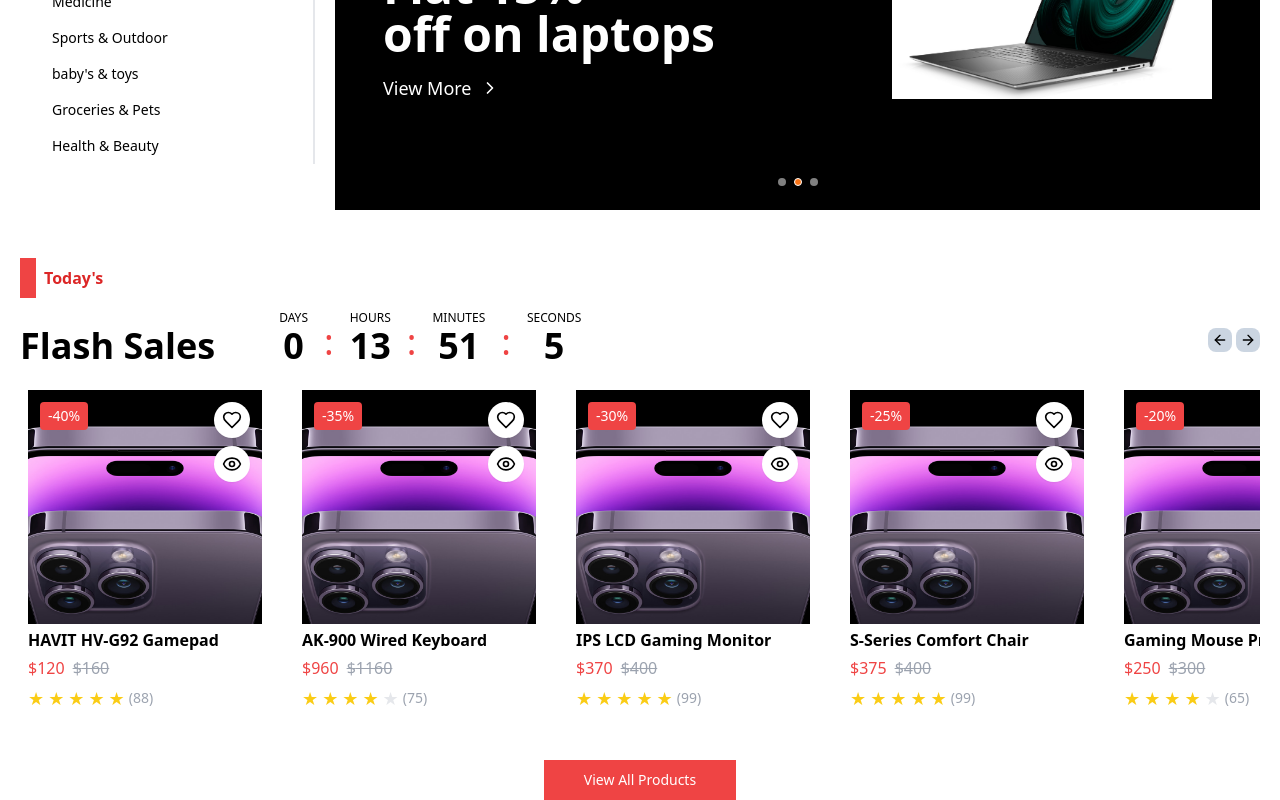
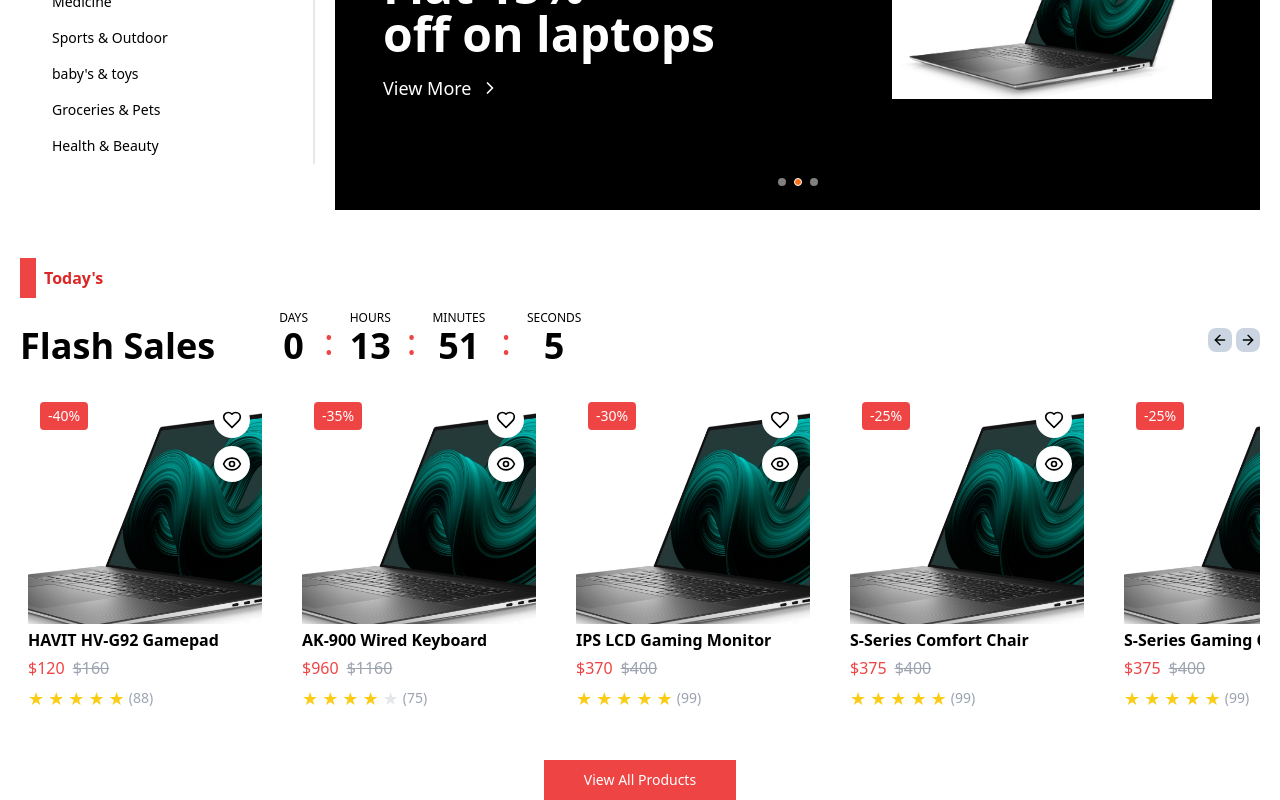
Before and after one commit to Newcoderdas/front-store, a Next.js app: page /home in a window 1280 px wide. Shown: the part 346-1146 px from the top of the page. Built offline with nearby package versions, Linux system fonts and the light colour scheme; a web font is replaced by a local one.

Commit message:
cards changes

```diff
--- a/src/app/(pages)/home/components/Cards.tsx
+++ b/src/app/(pages)/home/components/Cards.tsx
@@ -1,8 +1,7 @@
 "use client"
-
 import { Heart, Eye } from "lucide-react"
 import React, { forwardRef } from "react";
-
+import flashSales from "../../../../../data/items";
 
 interface Product {
   id: number
@@ -15,74 +14,11 @@ interface Product {
   reviews: number
 }
 
-const products: Product[] = [
-  {
-    id: 1,
-    name: "HAVIT HV-G92 Gamepad",
-    image: "/iphone14.jpg",
-    price: 120,
-    originalPrice: 160,
-    discount: 40,
-    rating: 5,
-    reviews: 88,
-  },
-  {
-    id: 2,
-    name: "AK-900 Wired Keyboard",
-    image: "/iphone14.jpg",
-    price: 960,
-    originalPrice: 1160,
-    discount: 35,
-    rating: 4,
-    reviews: 75,
-  },
-  {
-    id: 3,
-    name: "IPS LCD Gaming Monitor",
-    image: "/iphone14.jpg",
-    price: 370,
-    originalPrice: 400,
-    discount: 30,
-    rating: 5,
-    reviews: 99,
-  },
-  {
-    id: 4,
-    name: "S-Series Comfort Chair",
-    image: "/iphone14.jpg",
-    price: 375,
-    originalPrice: 400,
-    discount: 25,
-    rating: 4.5,
-    reviews: 99,
-  },
-  {
-    id: 5,
-    name: "Gaming Mouse Pro",
-    image: "/iphone14.jpg",
-    price: 250,
-    originalPrice: 300,
-    discount: 20,
-    rating: 4,
-    reviews: 65,
-  },
-  {
-    id: 6,
-    name: "Ultra HD Webcam",
-    image: "/iphone14.jpg",
-    price: 500,
-    originalPrice: 600,
-    discount: 15,
-    rating: 5,
-    reviews: 120,
-  },
-]
-
 const Cards = forwardRef<HTMLDivElement>((_,ref) => {
     return (
     <div ref={ref} className="overflow-hidden whitespace-nowrap">
   <div className="flex gap-6">
-    {products.map((product) => (
+    {flashSales.map((product) => (
       <div
         key={product.id}
         className="bg-white rounded-lg relative min-w-[250px] group"
@@ -92,7 +28,7 @@ const Cards = forwardRef<HTMLDivElement>((_,ref) => {
             <img
               src={product.image || "/placeholder.svg"}
               alt={product.name}
-              className="object-cover w-full h-full"
+              className="object-cover w-64 h-64 mx-auto"
             />
             <div className="absolute top-3 left-3 bg-red-500 text-white px-2 py-1 rounded text-sm z-10">
               -{product.discount}%
```
